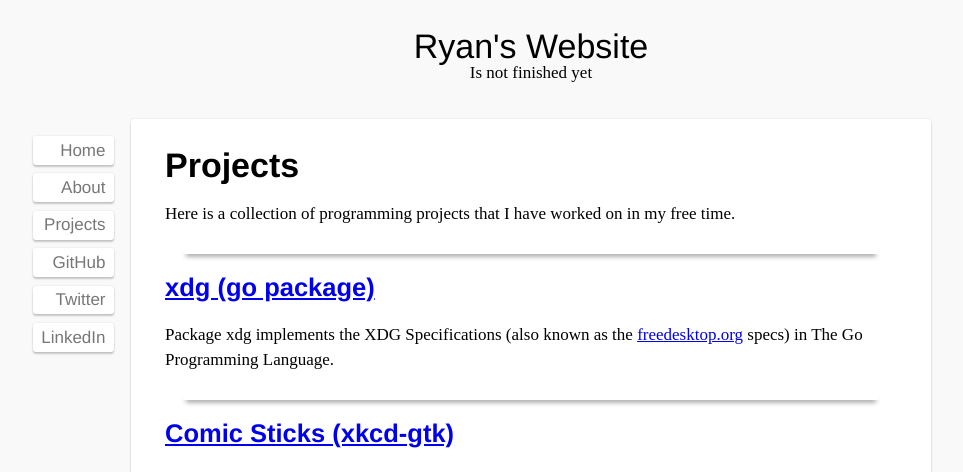
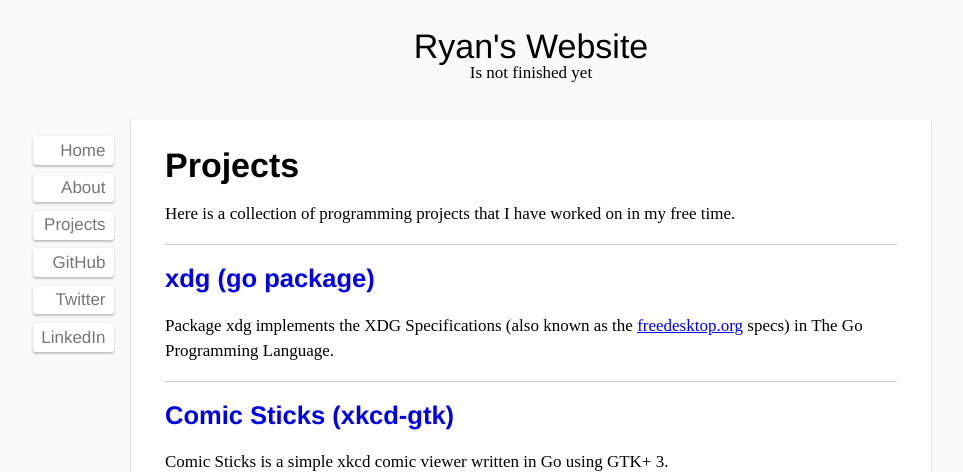
Before and after one commit to rkoesters/rkoesters.github.io, a Jekyll site: the page built from projects.md, in a window 1280 px wide. Shown: the top 472 px of the page, without its empty margins (109-1072 px from the left). Built offline with Jekyll 4.4.1, drawn with Linux system fonts in a browser that asks for light colours; nearby versions of some CDN libraries; grey boxes are pictures that could not be loaded.

Commit message:
Tweaks to styling of <hr> and links in headings.

```diff
--- a/css/main.css
+++ b/css/main.css
@@ -141,6 +141,10 @@ header, section, footer, nav {
 #content h5 { font-size: 0.83em; margin-bottom: 1.67em; margin-top: 1.67em; }
 #content h6 { font-size: 0.67em; margin-bottom: 2.33em; margin-top: 2.33em; }
 
+#content h1 a, #content h2 a, #content h3 a, #content h4 a, #content h5 a, #content h6 a {
+	text-decoration: none;
+}
+
 #content p {
 	margin-bottom: 0.5em;
 }
@@ -166,10 +170,8 @@ header, section, footer, nav {
 
 #content hr {
 	border: none;
-	box-shadow: 0 5px 5px -3px #888888;
-	height: 10px;
+	border-bottom: 1px solid rgba(0, 0, 0, 0.20);
 	margin: 1em auto;
-	width: 95%;
 }
 
 #content audio,
```
